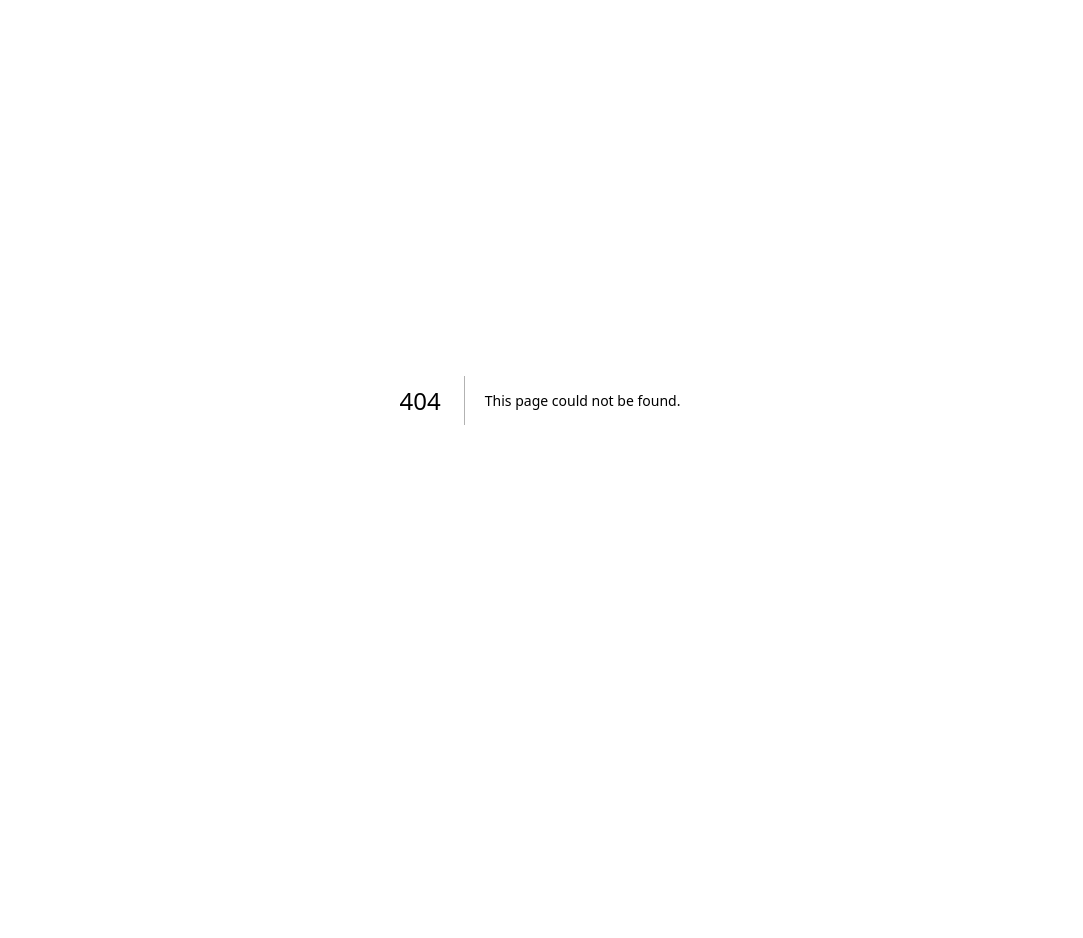
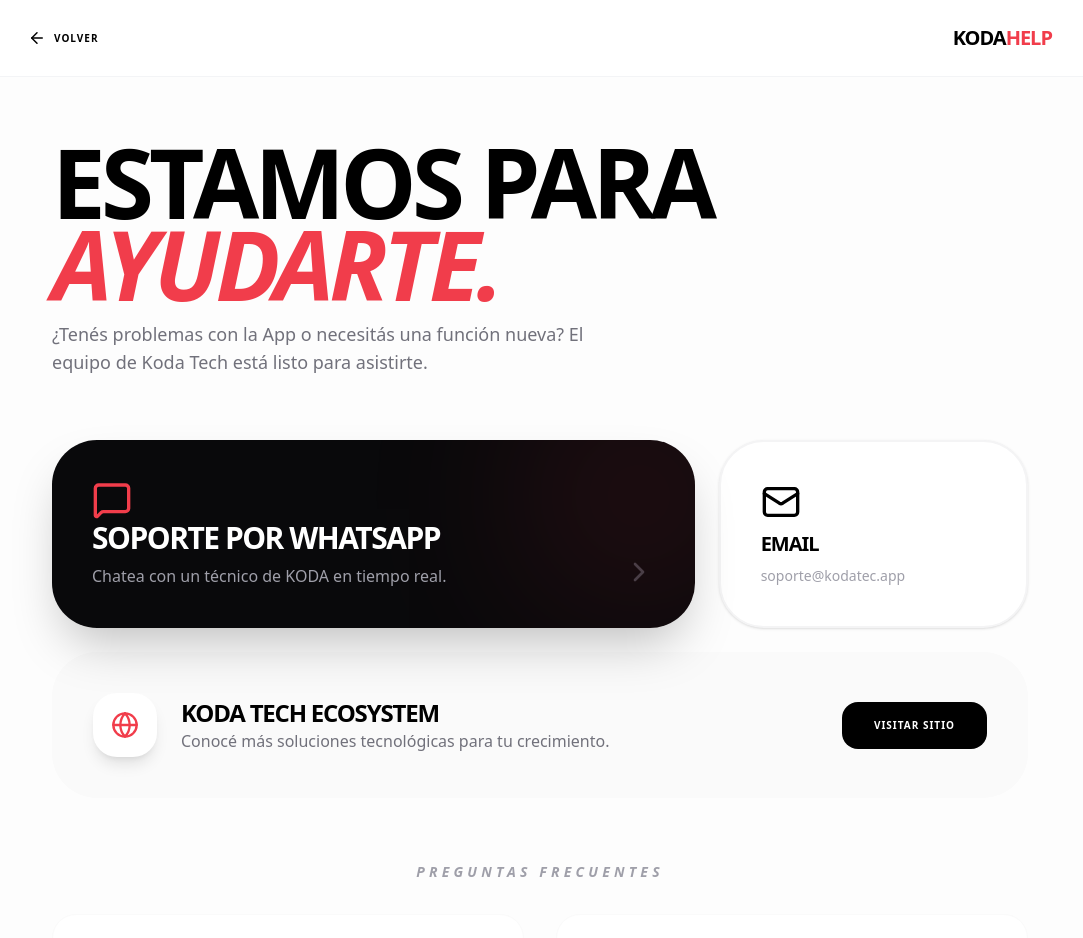
Before and after one commit to koda-tec/koda-maker, a Next.js app: page /soporte in a window 1280 px wide. Before the commit this address had no page. Shown: the top 938 px of the page, without its empty margins (100-1183 px from the left). Before the commit the page ends 800 px from the top, so only its background shows below. Built offline with nearby package versions, Linux system fonts and the light colour scheme.

Commit message:
Fx Links del footerr

```diff
--- a/src/app/page.tsx
+++ b/src/app/page.tsx
@@ -145,9 +145,9 @@ export default function Home() {
 
           <div className="flex flex-wrap justify-center gap-10">
             <FooterLink label="Dashboard" href="/dashboard" />
-            <FooterLink label="Privacidad" href="/" />
-            <FooterLink label="Soporte" href="/" />
-            <FooterLink label="Koda Startup" href="/" />
+            <FooterLink label="Privacidad" href="/privacidad" />
+            <FooterLink label="Soporte" href="/soporte" />
+            <FooterLink label="Koda Startup" href="https://kodatec.app/" />
           </div>
         </div>
       </footer>
--- /dev/null
+++ b/src/app/privacidad/page.tsx
@@ -0,0 +1,69 @@
+import Link from "next/link";
+import { ShieldCheck, ArrowLeft, Lock, Database, EyeOff } from "lucide-react";
+
+export default function PrivacyPage() {
+  return (
+    <div className="min-h-screen bg-[#FDFDFD] text-black font-sans pb-20">
+      {/* Header Simple */}
+      <nav className="p-6 border-b border-gray-100 bg-white/80 backdrop-blur-md sticky top-0 z-50">
+        <div className="max-w-3xl mx-auto flex justify-between items-center">
+          <Link href="/" className="flex items-center gap-2 group">
+            <ArrowLeft size={18} className="group-hover:-translate-x-1 transition-transform" />
+            <span className="text-[10px] font-black uppercase tracking-widest">Volver</span>
+          </Link>
+          <span className="font-black tracking-tighter text-xl uppercase">KODA<span className="text-accent">PRIVACY</span></span>
+        </div>
+      </nav>
+
+      <main className="max-w-3xl mx-auto px-6 pt-16 space-y-12">
+        <header className="space-y-4">
+          <div className="w-12 h-12 bg-red-50 rounded-2xl flex items-center justify-center text-accent">
+            <ShieldCheck size={28} />
+          </div>
+          <h1 className="text-5xl font-black tracking-tighter uppercase leading-none">Política de <br/> Privacidad</h1>
+          <p className="text-zinc-400 font-bold uppercase text-[10px] tracking-[0.3em]">Última actualización: Marzo 2025</p>
+        </header>
+
+        <section className="space-y-8 text-zinc-600 leading-relaxed font-medium">
+          <div className="space-y-4">
+            <h2 className="text-black font-black uppercase tracking-tight text-xl flex items-center gap-2">
+                <Database size={20} className="text-accent" /> Almacenamiento de Datos
+            </h2>
+            <p>
+              En **KODA Maker**, la privacidad de tu taller es nuestra prioridad. Todos los datos de materiales, clientes y facturación se almacenan de forma segura en servidores cifrados (Powered by Supabase). Tu información es privada y solo tú tienes acceso a ella mediante tus credenciales de autenticación.
+            </p>
+          </div>
+
+          <div className="space-y-4">
+            <h2 className="text-black font-black uppercase tracking-tight text-xl flex items-center gap-2">
+                <Lock size={20} className="text-accent" /> Seguridad de Archivos
+            </h2>
+            <p>
+              Las imágenes de diseño y logotipos que subes a la plataforma se almacenan en contenedores aislados. Koda Tech no utiliza, vende ni analiza tus diseños para ningún fin comercial. Tu propiedad intelectual está protegida.
+            </p>
+          </div>
+
+          <div className="space-y-4">
+            <h2 className="text-black font-black uppercase tracking-tight text-xl flex items-center gap-2">
+                <EyeOff size={20} className="text-accent" /> Uso de la Información
+            </h2>
+            <p>
+              Utilizamos tu información únicamente para:
+            </p>
+            <ul className="list-disc pl-6 space-y-2">
+                <li>Gestionar tu cuenta y suscripciones.</li>
+                <li>Enviar notificaciones Push sobre el estado de tu stock y pedidos.</li>
+                <li>Generar las analíticas de rendimiento de tu propio negocio.</li>
+            </ul>
+          </div>
+        </section>
+
+        <footer className="pt-10 border-t border-gray-100">
+            <p className="text-xs font-bold text-zinc-400 uppercase tracking-widest">
+                Para dudas sobre tus datos, contacta a <a href="mailto:soporte@kodatec.app" className="text-accent underline">soporte@kodatec.app</a>
+            </p>
+        </footer>
+      </main>
+    </div>
+  );
+}
--- /dev/null
+++ b/src/app/soporte/page.tsx
@@ -0,0 +1,92 @@
+import Link from "next/link";
+import { ArrowLeft, MessageSquare, Mail, Globe, LifeBuoy, Zap, ChevronRight } from "lucide-react";
+
+export default function SupportPage() {
+  return (
+    <div className="min-h-screen bg-[#FDFDFD] text-black font-sans pb-20">
+      {/* Header */}
+      <nav className="p-6 bg-white border-b border-gray-100 sticky top-0 z-50">
+        <div className="max-w-5xl mx-auto flex justify-between items-center">
+          <Link href="/" className="flex items-center gap-2 group">
+            <ArrowLeft size={18} className="group-hover:-translate-x-1 transition-transform" />
+            <span className="text-[10px] font-black uppercase tracking-widest">Volver</span>
+          </Link>
+          <span className="font-black tracking-tighter text-xl uppercase">KODA<span className="text-accent">HELP</span></span>
+        </div>
+      </nav>
+
+      <main className="max-w-5xl mx-auto px-6 pt-16 space-y-16">
+        <header className="space-y-4 text-center md:text-left">
+          <h1 className="text-6xl md:text-8xl font-black tracking-tighter uppercase leading-[0.85]">Estamos para <br/> <span className="text-accent italic">ayudarte.</span></h1>
+          <p className="text-zinc-500 font-medium max-w-xl text-lg">
+            ¿Tenés problemas con la App o necesitás una función nueva? El equipo de Koda Tech está listo para asistirte.
+          </p>
+        </header>
+
+        {/* BENTO GRID DE SOPORTE */}
+        <div className="grid grid-cols-1 md:grid-cols-3 gap-6">
+
+            {/* WhatsApp */}
+            <a
+                href="https://wa.me/5491100000000" // REEMPLAZA CON TU NÚMERO
+                target="_blank"
+                className="md:col-span-2 bg-zinc-950 rounded-[45px] p-10 text-white flex flex-col justify-between hover:scale-[1.02] transition-all shadow-2xl relative overflow-hidden group"
+            >
+                <MessageSquare size={40} className="text-accent relative z-10" />
+                <div className="relative z-10">
+                    <h3 className="text-3xl font-black uppercase tracking-tighter">Soporte por WhatsApp</h3>
+                    <p className="text-zinc-400 font-medium mt-2">Chatea con un técnico de KODA en tiempo real.</p>
+                </div>
+                <ChevronRight className="absolute right-10 bottom-10 text-zinc-700 group-hover:text-white transition-colors" size={32} />
+                <div className="absolute -right-10 -top-10 w-48 h-48 bg-accent rounded-full blur-[100px] opacity-20" />
+            </a>
+
+            {/* Email */}
+            <div className="bg-white border-2 border-zinc-100 rounded-[45px] p-10 flex flex-col justify-between shadow-sm group hover:border-black transition-all">
+                <Mail size={40} className="text-black" />
+                <div>
+                    <h3 className="text-xl font-black uppercase tracking-tighter">Email</h3>
+                    <p className="text-zinc-400 text-sm font-medium mt-2">soporte@kodatec.app</p>
+                </div>
+            </div>
+
+            {/* Koda Startup Link */}
+            <a
+                href="https://kodatec.app/"
+                target="_blank"
+                className="md:col-span-3 bg-zinc-50 rounded-[45px] p-10 flex flex-col md:flex-row items-center justify-between gap-8 group hover:bg-white border border-transparent hover:border-zinc-100 transition-all"
+            >
+                <div className="flex items-center gap-6">
+                    <div className="w-16 h-16 bg-white rounded-3xl flex items-center justify-center shadow-lg">
+                        <Globe size={28} className="text-accent" />
+                    </div>
+                    <div>
+                        <h3 className="text-2xl font-black uppercase tracking-tighter">Koda Tech Ecosystem</h3>
+                        <p className="text-zinc-500 font-medium">Conocé más soluciones tecnológicas para tu crecimiento.</p>
+                    </div>
+                </div>
+                <span className="px-8 py-4 bg-black text-white rounded-2xl font-black uppercase text-[10px] tracking-widest group-hover:bg-accent transition-all">Visitar Sitio</span>
+            </a>
+        </div>
+
+        {/* Sección FAQ Mini */}
+        <section className="space-y-8">
+            <h3 className="text-center font-black uppercase text-sm tracking-[0.3em] text-zinc-400 italic">Preguntas Frecuentes</h3>
+            <div className="grid grid-cols-1 md:grid-cols-2 gap-8">
+                <FAQItem title="¿Cómo instalo la App?" desc="En tu celular, abre la web en Chrome o Safari y selecciona 'Agregar a pantalla de inicio'. Se instalará como una App nativa." />
+                <FAQItem title="¿Mis datos están seguros?" desc="Sí. Usamos infraestructura de nivel bancario para asegurar que tu facturación y clientes sean 100% privados." />
+            </div>
+        </section>
+      </main>
+    </div>
+  );
+}
+
+function FAQItem({ title, desc }: { title: string, desc: string }) {
+    return (
+        <div className="space-y-2 p-6 bg-white rounded-3xl border border-zinc-50">
+            <h4 className="font-black uppercase text-sm tracking-tight text-black">{title}</h4>
+            <p className="text-sm text-zinc-500 font-medium leading-relaxed">{desc}</p>
+        </div>
+    )
+}
```
